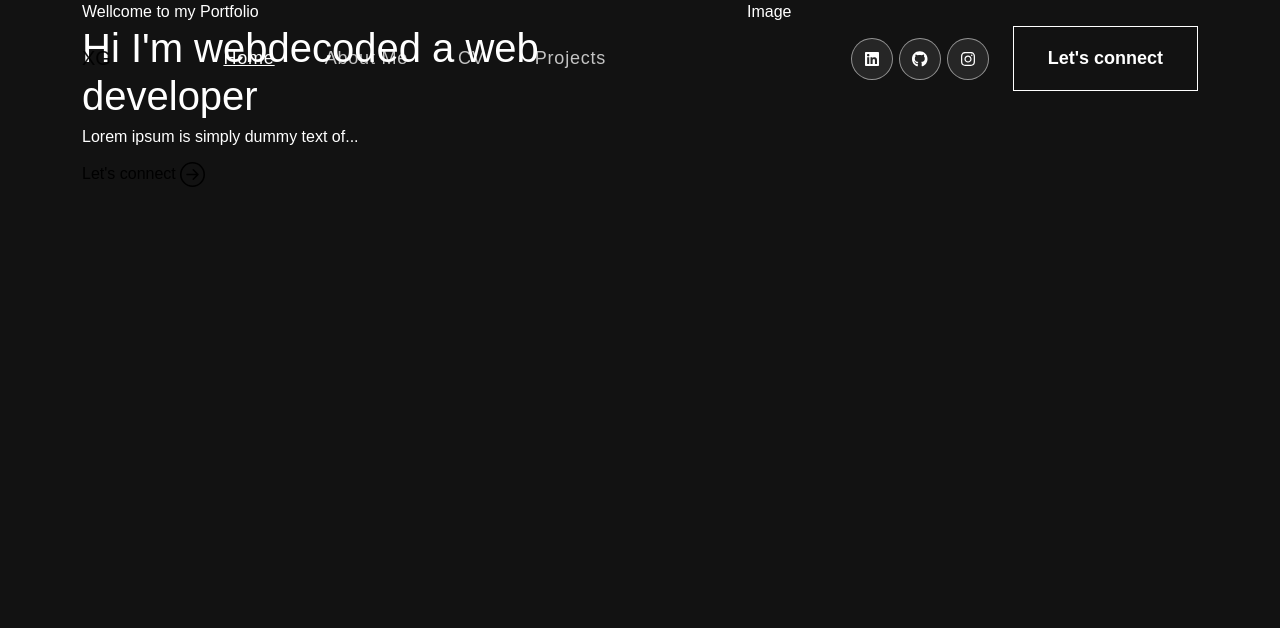
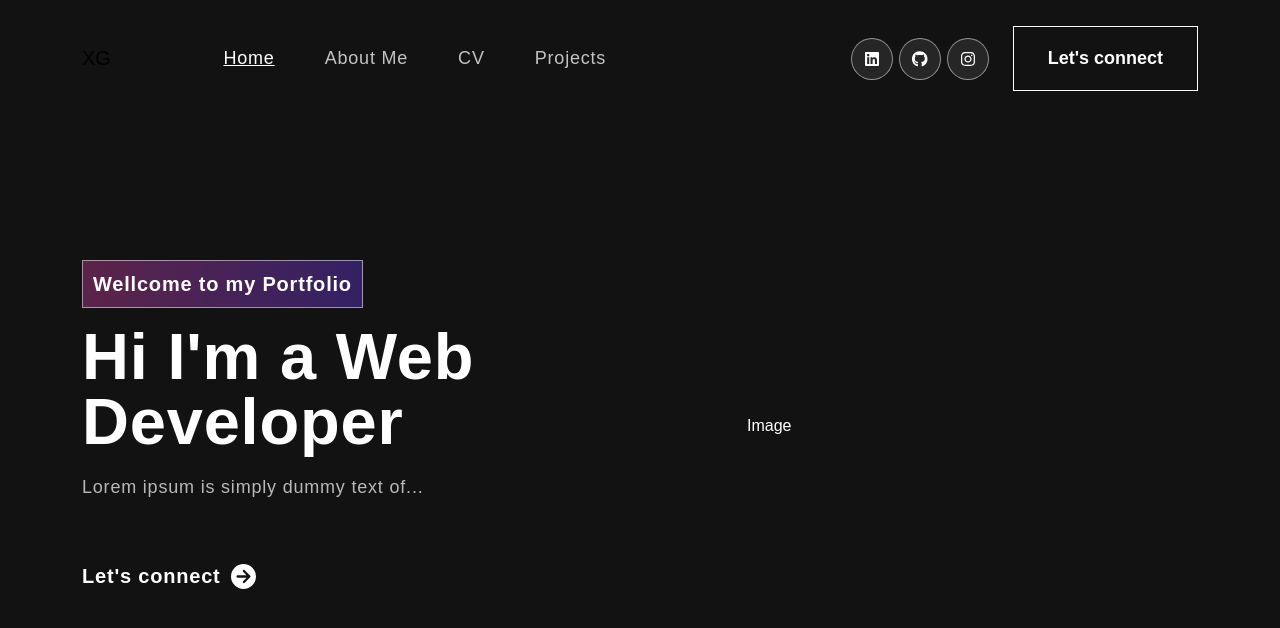
Before and after one commit to xavi666/xgarcesmarti, a React (Create React App) app: page / in a window 1280 px wide. Shown: the top 628 px of the page. Built offline with nearby package versions, Linux system fonts and the light colour scheme.

Commit message:
Banner section

```diff
--- a/src/App.tsx
+++ b/src/App.tsx
@@ -1,7 +1,7 @@
 import React from "react";
 import "./App.css";
-import NavBar from "./components/NavBar/NavBar";
-import Banner from "./components/Banner/Banner";
+import NavBar from "./components/NavBar";
+import Banner from "./components/Banner";
 
 const App = () => {
   return (
--- /dev/null
+++ b/src/components/Banner.tsx
@@ -0,0 +1,77 @@
+import React from "react";
+
+import { useState, useEffect } from "react";
+
+import { Container, Row, Col } from "react-bootstrap";
+
+// Icons
+import { FontAwesomeIcon } from "@fortawesome/react-fontawesome";
+import { faCircleArrowRight } from "@fortawesome/free-solid-svg-icons";
+
+const TO_ROTATE = ["Web Developer", "Product Owner"];
+const PERIOD = 2000;
+
+const Banner = () => {
+  const [loopNum, setLoopNum] = useState(0);
+  const [isDeleting, setIsDeleting] = useState(false);
+  const [text, setText] = useState("");
+  const [delta, setDelta] = useState(300 - Math.random() * 100);
+
+  const tick = () => {
+    let i = loopNum % TO_ROTATE.length;
+    let fullText = TO_ROTATE[i];
+    let updatedText = isDeleting
+      ? fullText.substring(0, text.length - 1)
+      : fullText.substring(0, text.length + 1);
+
+    setText(updatedText);
+
+    if (isDeleting) {
+      setDelta((prevDelta) => prevDelta / 2);
+    }
+
+    if (!isDeleting && updatedText === fullText) {
+      setIsDeleting(true);
+      setDelta(PERIOD);
+    } else if (isDeleting && updatedText === "") {
+      setIsDeleting(false);
+      setLoopNum(loopNum + 1);
+      setDelta(500);
+    }
+  };
+
+  useEffect(() => {
+    let ticker = setInterval(() => {
+      tick();
+    }, delta);
+
+    return () => {
+      clearInterval(ticker);
+    };
+  });
+
+  return (
+    <section className="banner" id="home">
+      <Container>
+        <Row className="align-items-center">
+          <Col xs={12} md={6} xl={7}>
+            <span className="tagline">Wellcome to my Portfolio</span>
+            <h1>
+              {`Hi I'm a `}
+              <span className="wrap">{text}</span>{" "}
+            </h1>
+            <p>Lorem ipsum is simply dummy text of...</p>
+            <button onClick={() => console.log("connect")}>
+              Let's connect <FontAwesomeIcon icon={faCircleArrowRight} />
+            </button>
+          </Col>
+          <Col xs={12} md={6} xl={5}>
+            Image
+          </Col>
+        </Row>
+      </Container>
+    </section>
+  );
+};
+
+export default Banner;
--- a/src/components/Banner/Banner.tsx
+++ /dev/null
@@ -1,34 +0,0 @@
-import React from "react";
-
-import { useState, useEffect } from "react";
-
-import { Container, Row, Col } from "react-bootstrap";
-import { ArrowRightCircle } from "react-bootstrap-icons";
-
-const Banner = () => {
-  const [loopNum, setLoopNum] = useState(0);
-  return (
-    <section>
-      <Container>
-        <Row className="align-items-cneter">
-          <Col xs={12} md={6} xl={7}>
-            <span className="tagline">Wellcome to my Portfolio</span>
-            <h1>
-              {`Hi I'm webdecoded `}
-              <span className="">a web developer</span>{" "}
-            </h1>
-            <p>Lorem ipsum is simply dummy text of...</p>
-            <button onClick={() => console.log("connect")}>
-              Let's connect <ArrowRightCircle size={25}></ArrowRightCircle>
-            </button>
-          </Col>
-          <Col xs={12} md={6} xl={5}>
-            Image
-          </Col>
-        </Row>
-      </Container>
-    </section>
-  );
-};
-
-export default Banner;
```
Also changed, not shown: src/components/NavBar.tsx (renamed from src/components/NavBar/NavBar.tsx).
